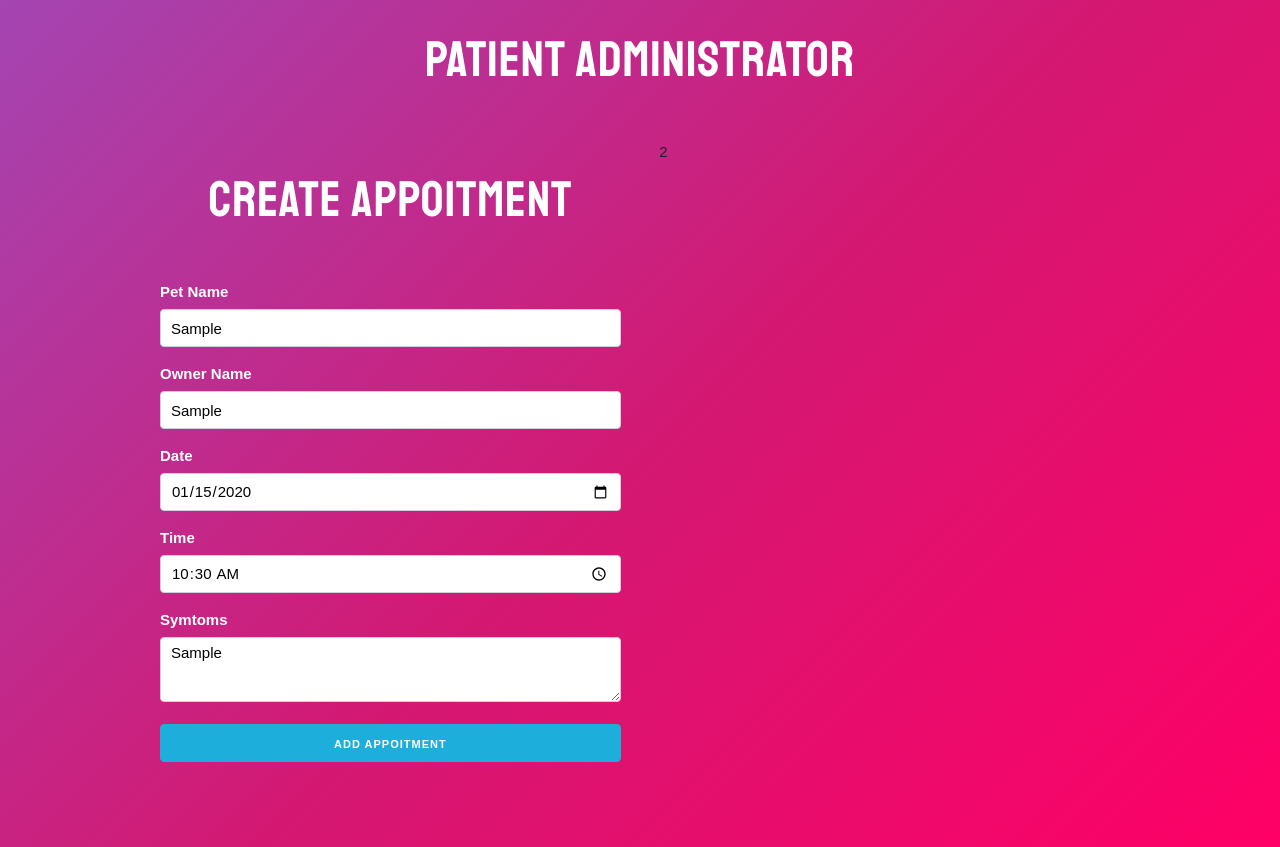
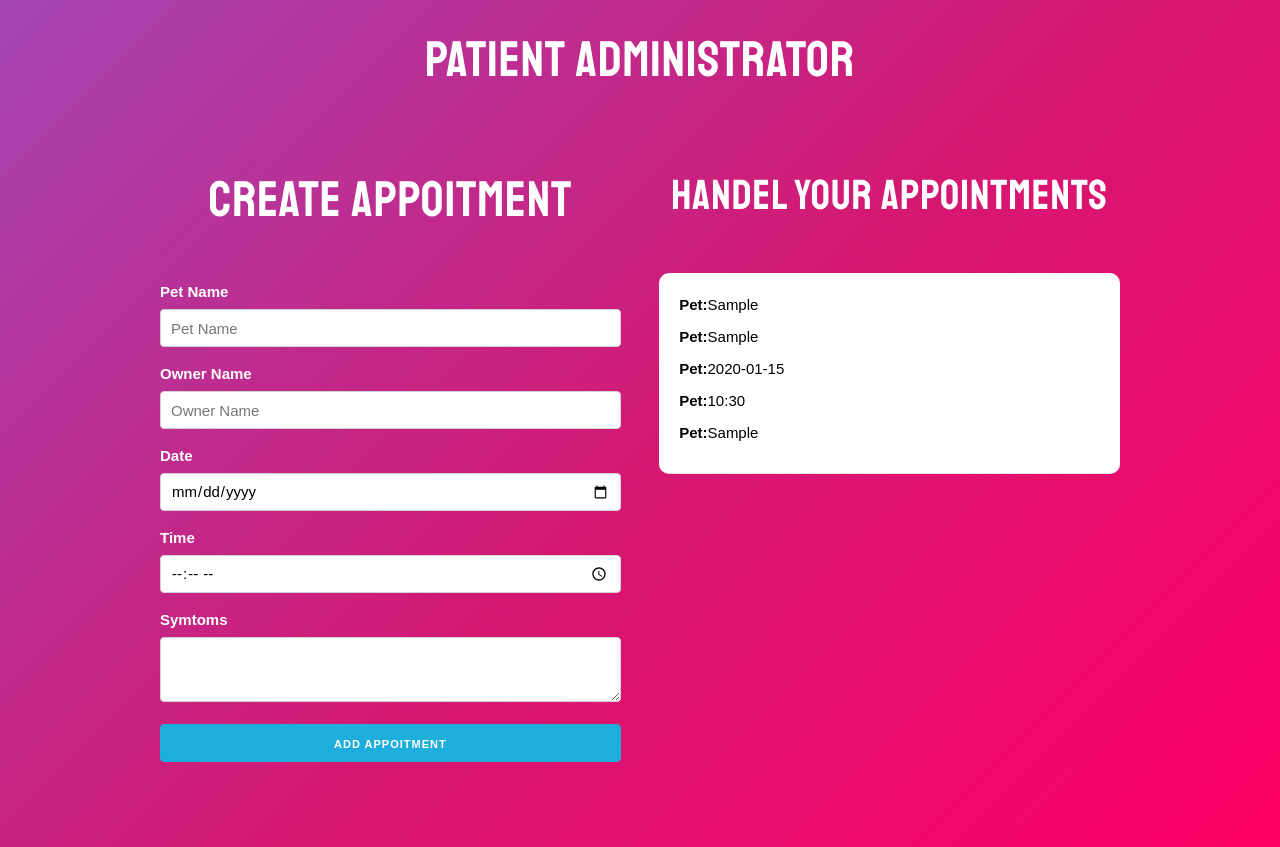
Before and after one commit to diegodjty/patientAdministrator, a React (Create React App) app: page / in a window 1280 px wide. Both pictures are taken after typing "Sample", "Sample", "2020-01-15", "10:30", "Sample" into the empty fields and a click on the button "ADD APPOITMENT". Built offline with nearby package versions, Linux system fonts and the light colour scheme.

Commit message:
add Appoitment component

```diff
--- a/src/App.js
+++ b/src/App.js
@@ -1,17 +1,18 @@
 import React,{Fragment,useState} from 'react';
 import Form from './components/Form'
+import Appointment from './components/Appoitment';
 
 
 function App() {
 
   // Appoitment array
-  const [appoitments,handelAppt] = useState([]);
+  const [appointments,handelAppt] = useState([]);
 
   // Function that take actual appoitments and add new ones
-  const createAppt = appoitment =>{
+  const createAppt = appointment =>{
     handelAppt([
-      ...appoitments,
-      appoitment
+      ...appointments,
+      appointment
     ])
   }
 
@@ -27,7 +28,13 @@ function App() {
               />
           </div>
           <div className="one-half column">
-              2
+              <h2>Handel your appointments</h2>
+              {appointments.map(appointment => (
+                <Appointment
+                  key={appointment.id}
+                  appointment={appointment}
+                />
+              ))}
           </div>
         </div>
       </div>
--- /dev/null
+++ b/src/components/Appoitment.js
@@ -0,0 +1,16 @@
+import React from 'react';
+
+const Appointment = ({appointment}) => {
+    return (
+
+        <div className="appointment">
+            <p>Pet:<span>{appointment.pet}</span></p>
+            <p>Pet:<span>{appointment.owner}</span></p>
+            <p>Pet:<span>{appointment.date}</span></p>
+            <p>Pet:<span>{appointment.time}</span></p>
+            <p>Pet:<span>{appointment.symptoms}</span></p>
+        </div>
+     );
+}
+
+export default Appointment;
--- a/src/components/Form.js
+++ b/src/components/Form.js
@@ -44,7 +44,13 @@ const Form = ({createAppt}) => {
         // Create appoitment
         createAppt(appointment)
         // Reset Form
-
+        updateAppointment({
+            pet: '',
+            owner: '',
+            date: '',
+            time: '',
+            symptoms: ''
+        })
     }
 
     return (
--- a/src/index.css
+++ b/src/index.css
@@ -19,21 +19,21 @@ h1, h2  {
   font-family: 'Staatliches', cursive;
   letter-spacing: 1px;
 }
-.lista-citas .media {
+.lista-appointments .media {
   border-bottom: 1px solid #e1e1e1;
   padding-bottom: 3rem;
 }
 
-.lista-citas .media:last-of-type{
+.lista-appointments .media:last-of-type{
   border-bottom: 0;
 }
-.lista-citas .media-body p {
+.lista-appointments .media-body p {
   margin:0;
 }
-.lista-citas .media-body button {
+.lista-appointments .media-body button {
   margin-top: 1rem!important;
 }
-.lista-citas .media-body span {
+.lista-appointments .media-body span {
   font-weight: bold;
 }
 
@@ -52,26 +52,26 @@ input[type="time"] {
     box-sizing: border-box;
 }
 
-.cita {
+.appointment {
   padding: 2rem;
   background: white;
   border-bottom: 1px solid #e1e1e1;
   color: black;
 }
 
-.cita p {
+.appointment p {
   font-weight: bold;
   margin-bottom: .8rem;
 }
-.cita p span {
+.appointment p span {
   font-weight: normal;
 
 }
-.cita:first-of-type {
+.appointment:first-of-type {
   border-top-left-radius: 1rem;
   border-top-right-radius: 1rem;
 }
-.cita:last-of-type {
+.appointment:last-of-type {
   border-bottom-left-radius: 1rem;
   border-bottom-right-radius: 1rem;
 }
```
